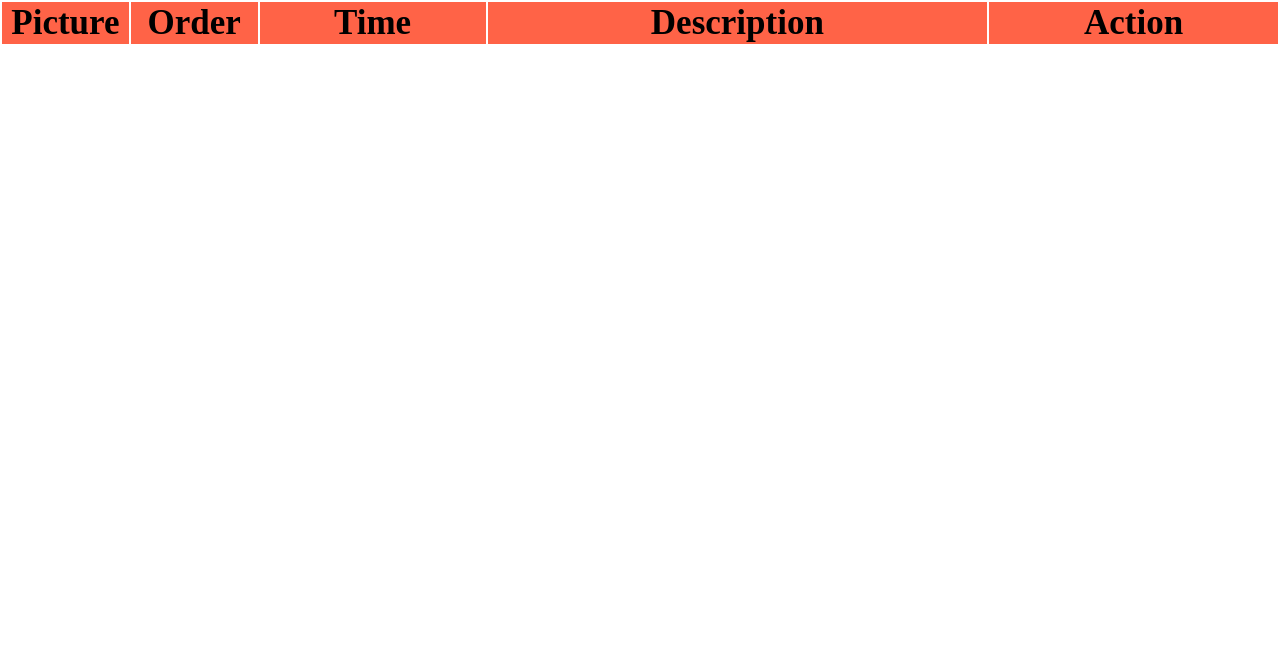
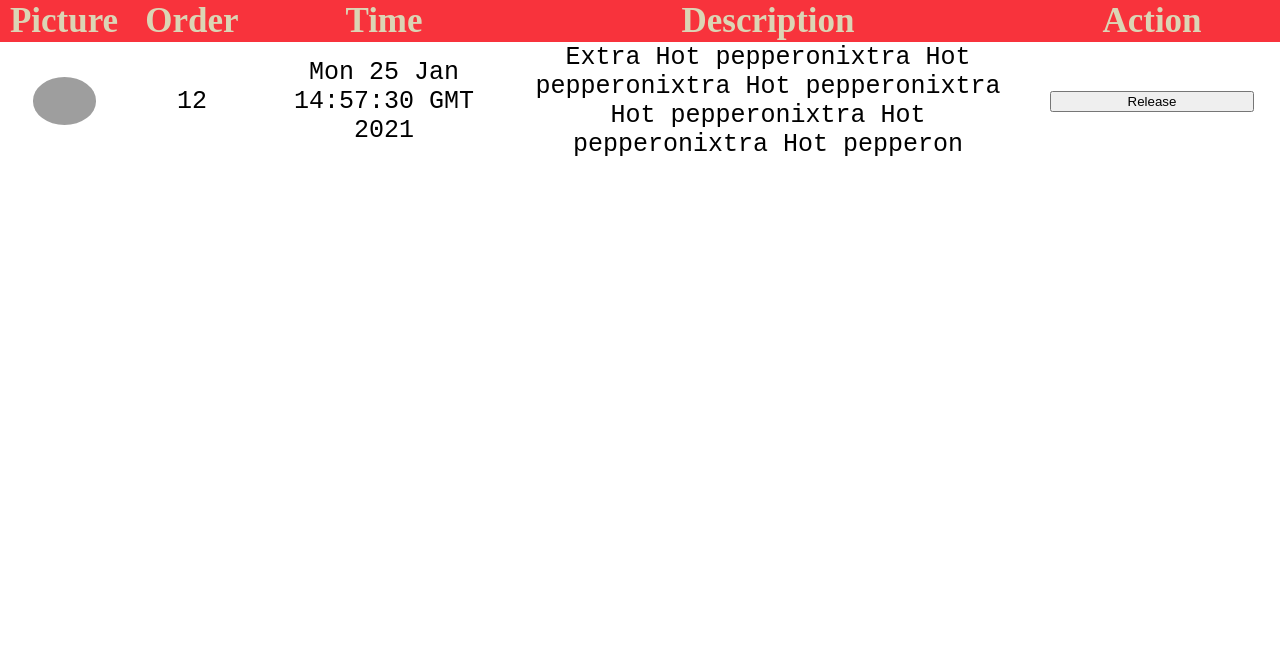
Before and after one commit to SAP-archive/smb-eats-backend, a website: page views/kitchen.html in a window 1280 px wide. Shown: the part 132-800 px from the top of the page. Drawn offline with Linux system fonts and the light colour scheme; no server answers; grey boxes are pictures that could not be loaded; files whose address does not match are found by name.

Commit message:
format table cells

```diff
--- a/public/css/kitchen.css
+++ b/public/css/kitchen.css
@@ -26,10 +26,35 @@ h2{
 
 table{
     width: 100%;
+    border-collapse:collapse;
+
 }
 thead{
-    background-color: tomato;
+    background-color: #F8333C;
     font-size: 35px;
+    color: #DBD5B5;
+}
+
+
+td img{
+    width: 50%;
+    border-radius: 50%;
+    display: block;
+    margin-left: auto;
+    margin-right: auto;
+}
+
+td button{
+    width: 80%;
+    display: block;
+    margin-left: auto;
+    margin-right: auto;
+}
+
+td {
+    font-family: monospace;
+    text-align: center;
+    font-size: 25px;
 }
 
 .eats{
@@ -39,6 +64,9 @@ thead{
 .small-cell{
     width: 10%;
 }
+.medium-cell{
+    width: 20%;
+}
 .preparation{
     background-color:teal;
     color: #DBD5B5;
--- a/views/kitchen.html
+++ b/views/kitchen.html
@@ -15,11 +15,17 @@
                 <thead>
                     <th class="small-cell">Picture</th>
                     <th class="small-cell">Order</th>
-                    <th>Time</th>
+                    <th class="medium-cell">Time</th>
                     <th>Description</th>
-                    <th>Action</th>
+                    <th class="medium-cell">Action</th>
                 </thead>
-                <tbody></tbody>
+                <tbody>
+                    <td><img class="td-image" src="https://cdn.tasteatlas.com/images/dishes/b05a0af72ad845f3a6abe16143d7853a.jpg?w=400&h=400" alt="pizza"></td>
+                    <td>12</td>
+                    <td>Mon 25 Jan 14:57:30 GMT 2021</td>
+                    <td>Extra Hot pepperonixtra Hot pepperonixtra Hot pepperonixtra Hot pepperonixtra Hot pepperonixtra Hot pepperon</td>
+                    <td><button>Release</button></td>
+                </tbody>
             </table>
             <table id="tasks"></table>
         </div>
```
